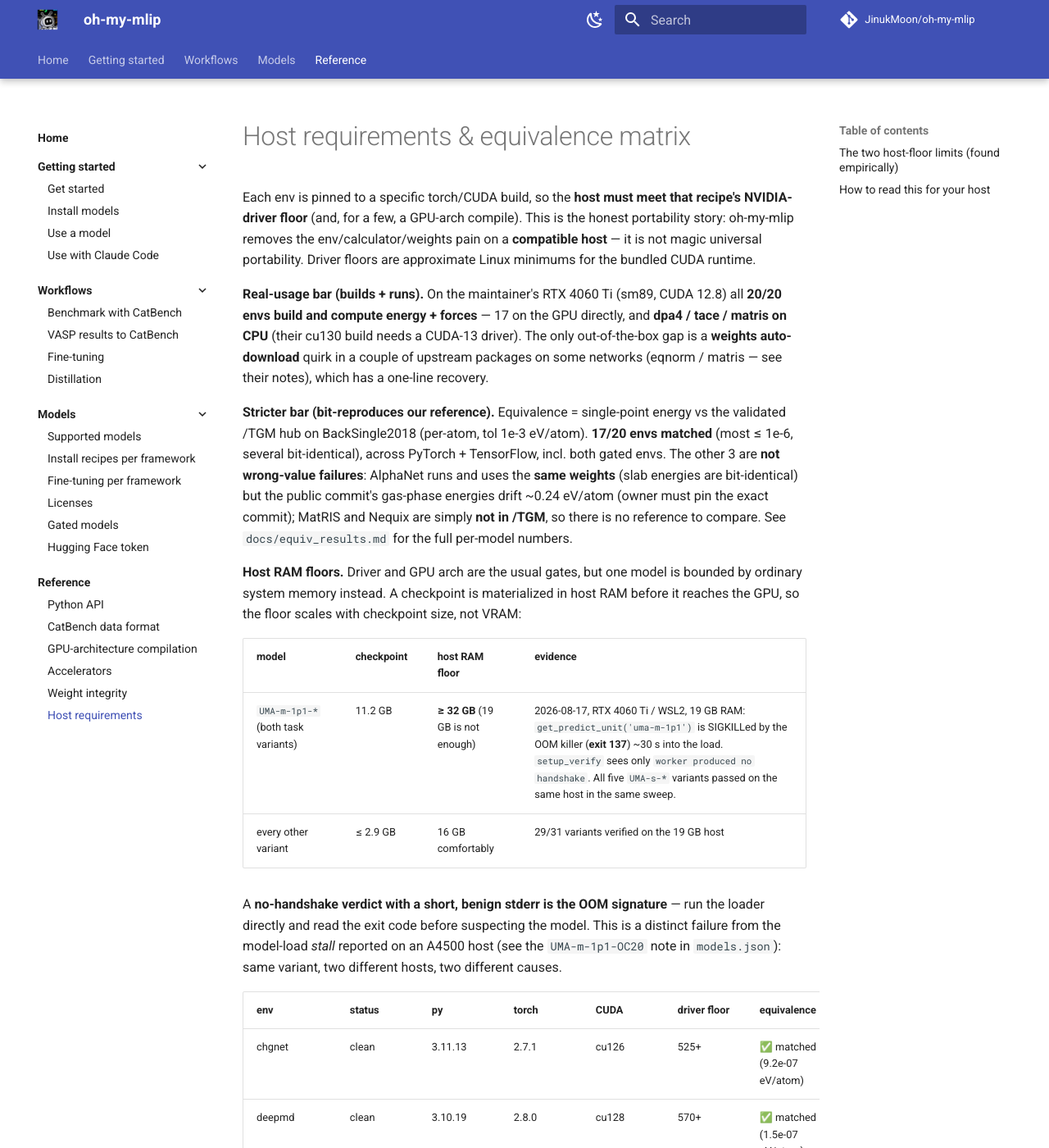
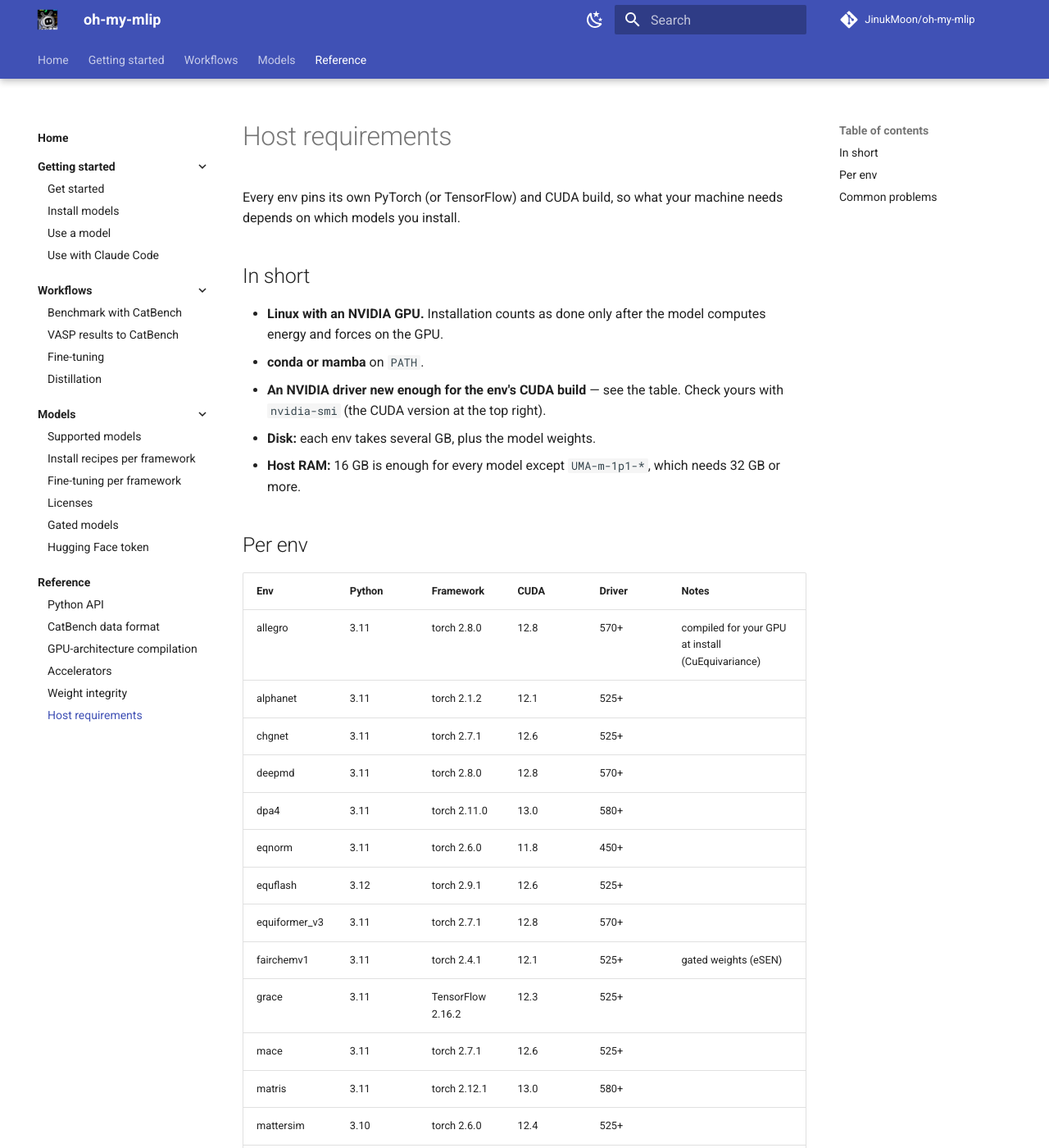
Before and after one commit to JinukMoon/oh-my-mlip, an MkDocs documentation site: the page built from docs/host_requirements.md, in a window 1280 px wide and 1400 px high. Shown: the whole window at 82% size. Built offline with MkDocs 1.6.1 and Material for MkDocs 9.7.7, drawn with Linux system fonts in a browser that asks for light colours; comment, search, counter and statistics services are not loaded; some of the changed text lies outside the part shown.

Commit message:
docs: lead with 'every MLIP in one place, run by your LLM'; fix stale pages
README and Home now open with both values and put Claude Code, then Codex,
then the terminal in the quick start. From a review of the published pages:
the plugin page lists all five commands and drops internal acceptance gates;
Host requirements is rewritten from the lock files without maintainer-host or
internal reference-hub framing; the relax example no longer uses a
placeholder as a command.

````diff
--- a/docs/claude_plugin.md
+++ b/docs/claude_plugin.md
@@ -1,95 +1,56 @@
-# oh-my-mlip Claude Code Plugin
+# Use with Claude Code
 
-The Claude Code plugin is the primary onboarding surface for `oh-my-mlip`. It
-provides three slash commands that drive the hub with zero human intervention:
+The Claude Code plugin lets you run oh-my-mlip by asking in plain language. It
+works from any directory.
 
-- `/oh-my-mlip:setup <model>` — install, compile (if needed), and verify on GPU
-- `/oh-my-mlip:run <model>` — single-point or relax (see `AGENTS.md §3A`)
-- `/oh-my-mlip:catbench` — full-roster catbench pipeline (see `AGENTS.md §3B`)
-
-All strategy and model facts stay in `AGENTS.md` and `models.json`; the plugin
-skills are thin pointers only.
-
----
-
-## Installation
-
-### From this repo as a marketplace (recommended)
-
-The repo itself is a self-serve Claude Code marketplace
-(`.claude-plugin/marketplace.json` at the repo root). In Claude Code, run:
+## Add the plugin
 
 ```
 /plugin marketplace add JinukMoon/oh-my-mlip
+```
+
+```
 /plugin install oh-my-mlip@oh-my-mlip
 ```
 
-No hosted registry is required — `marketplace add <owner>/<repo>` resolves the
-marketplace manifest straight from GitHub, and `install` then pulls the plugin
-defined by its `plugins[].source`.
+The repository is its own marketplace (`.claude-plugin/marketplace.json`), so no
+hosted registry is involved. To use a local clone instead, add its directory as
+the marketplace:
 
-### Local install
-
-Clone the repo and point Claude Code at the plugin directory:
-
-```bash
-git clone https://github.com/JinukMoon/oh-my-mlip.git ~/.oh-my-mlip
+```
+/plugin marketplace add ~/oh-my-mlip
 ```
 
-Then add the plugin path to your Claude Code settings:
+## What it adds
 
-```json
-{
-  "plugins": ["~/.oh-my-mlip/.claude-plugin"]
-}
+You rarely need to type these; Claude picks the right one from your request.
+
+| Command | What it does |
+|---|---|
+| `/oh-my-mlip:setup <model>` | install a model's env, compile it for your GPU if needed, and verify energy and forces on the GPU |
+| `/oh-my-mlip:run <model>` | single-point energy and forces, or a structure relaxation |
+| `/oh-my-mlip:catbench` | CatBench adsorption benchmark across models, including your own VASP data |
+| `/oh-my-mlip:finetune` | fine-tune a model on your data with its framework's own trainer |
+| `/oh-my-mlip:distill` | distill a model into an NN-MTP student for LAMMPS |
+
+The skills are thin: model facts live in `models.json` and the procedures in
+`AGENTS.md` and `recipes/`, so the plugin and a Codex session follow the same
+steps.
+
+## Check that it works
+
+Ask:
+
+```text
+Install MACE-MPA-0 and check it runs on my GPU.
 ```
 
-After either install method, `/oh-my-mlip:setup`, `/oh-my-mlip:run`, and
-`/oh-my-mlip:catbench` become available in your Claude Code session.
-
----
-
-## User validation (GPU host required)
-
-Run these acceptance checks on a machine with a CUDA-capable GPU. Both gates use
-`run_examples/single_point.py` as the oracle — success means the script prints
-energy and forces, and `nvidia-smi --query-compute-apps=pid` confirms a GPU PID
-is active.
-
-### Gate 1 — MACE-MPA-0 (validated recipe, no compilation required)
-
-```
-/oh-my-mlip:setup MACE-MPA-0
-```
-
-Expected outcome: `install.sh` builds the MACE env, `single_point.py MACE-MPA-0`
-prints energy + forces, GPU PID confirmed in nvidia-smi output. Zero human
-prompts from start to confirmed compute.
-
-This gate validates the plugin, the self-healing loop, and the bootstrap
-independently of any first-run GPU compilation.
-
-### Gate 2 — NequIP-OAM-L (arch-pinned, requires AOT .pt2 compile)
-
-```
-/oh-my-mlip:setup NequIP-OAM-L
-```
-
-Expected outcome: the loop downloads the checkpoint, runs
-`scripts/compile_nequip.sh` to produce a `.pt2` in
-`models/compiled/sm{86,89}/` (arch-matched to the host GPU), then
-`single_point.py NequIP-OAM-L` prints energy + forces on GPU. Zero human
-prompts.
-
-This is the headline gate: it proves the full compile-requiring path works
-end-to-end inside the self-healing loop.
-
----
+It is done when Claude reports energy and forces computed on your GPU.
 
 ## Notes
 
-- For gated models (e.g. UMA variants), the plugin surfaces the `license_url`
-  and points to `docs/hf_token.md`. It does not retry gated fetches automatically
-  (see `AGENTS.md §5`).
-- The MCP server (`python -m oh_my_mlip.mcp_server`) is an optional
-  structured-query surface and is NOT required to use the plugin.
+- **Gated models** (UMA, eSEN): Claude shows the license page to accept and
+  asks you to log in to Hugging Face yourself; it never asks you to paste a
+  token. See [Gated models](gated_models.md).
+- An optional MCP server (`python -m oh_my_mlip.mcp_server`) offers structured
+  registry queries; the plugin does not need it.
--- a/docs/host_requirements.md
+++ b/docs/host_requirements.md
@@ -1,80 +1,57 @@
-# Host requirements & equivalence matrix
+# Host requirements
 
-Each env is pinned to a specific torch/CUDA build, so the **host must meet that
-recipe's NVIDIA-driver floor** (and, for a few, a GPU-arch compile). This is the
-honest portability story: oh-my-mlip removes the env/calculator/weights pain on a
-**compatible host** — it is not magic universal portability. Driver floors are
-approximate Linux minimums for the bundled CUDA runtime.
+Every env pins its own PyTorch (or TensorFlow) and CUDA build, so what your
+machine needs depends on which models you install.
 
-**Real-usage bar (builds + runs).** On the maintainer's RTX 4060 Ti (sm89, CUDA
-12.8) all **20/20 envs build and compute energy + forces** — 17 on the GPU
-directly, and **dpa4 / tace / matris on CPU** (their cu130 build needs a CUDA-13
-driver). The only out-of-the-box gap is a **weights auto-download** quirk in a
-couple of upstream packages on some networks (eqnorm / matris — see their notes),
-which has a one-line recovery.
+## In short
 
-**Stricter bar (bit-reproduces our reference).** Equivalence = single-point energy
-vs the validated /TGM hub on BackSingle2018 (per-atom, tol 1e-3 eV/atom).
-**17/20 envs matched** (most ≤ 1e-6, several bit-identical), across PyTorch +
-TensorFlow, incl. both gated envs. The other 3 are **not wrong-value failures**:
-AlphaNet runs and uses the **same weights** (slab energies are bit-identical) but
-the public commit's gas-phase energies drift ~0.24 eV/atom (owner must pin the
-exact commit); MatRIS and Nequix are simply **not in /TGM**, so there is no
-reference to compare. See `docs/equiv_results.md` for the full per-model numbers.
+- **Linux with an NVIDIA GPU.** Installation counts as done only after the model
+  computes energy and forces on the GPU.
+- **conda or mamba** on `PATH`.
+- **An NVIDIA driver new enough for the env's CUDA build** — see the table. Check
+  yours with `nvidia-smi` (the CUDA version at the top right).
+- **Disk:** each env takes several GB, plus the model weights.
+- **Host RAM:** 16 GB is enough for every model except `UMA-m-1p1-*`, which needs
+  32 GB or more.
 
-**Host RAM floors.** Driver and GPU arch are the usual gates, but one model is
-bounded by ordinary system memory instead. A checkpoint is materialized in host
-RAM before it reaches the GPU, so the floor scales with checkpoint size, not
-VRAM:
+## Per env
 
-| model | checkpoint | host RAM floor | evidence |
-|---|---|---|---|
-| `UMA-m-1p1-*` (both task variants) | 11.2 GB | **≥ 32 GB** (19 GB is not enough) | 2026-08-17, RTX 4060 Ti / WSL2, 19 GB RAM: `get_predict_unit('uma-m-1p1')` is SIGKILLed by the OOM killer (**exit 137**) ~30 s into the load. `setup_verify` sees only `worker produced no handshake`. All five `UMA-s-*` variants passed on the same host in the same sweep. |
-| every other variant | ≤ 2.9 GB | 16 GB comfortably | 29/31 variants verified on the 19 GB host |
+| Env | Python | Framework | CUDA | Driver | Notes |
+|---|---|---|---|---|---|
+| allegro | 3.11 | torch 2.8.0 | 12.8 | 570+ | compiled for your GPU at install (CuEquivariance) |
+| alphanet | 3.11 | torch 2.1.2 | 12.1 | 525+ | |
+| chgnet | 3.11 | torch 2.7.1 | 12.6 | 525+ | |
+| deepmd | 3.11 | torch 2.8.0 | 12.8 | 570+ | |
+| dpa4 | 3.11 | torch 2.11.0 | 13.0 | 580+ | |
+| eqnorm | 3.11 | torch 2.6.0 | 11.8 | 450+ | |
+| equflash | 3.12 | torch 2.9.1 | 12.6 | 525+ | |
+| equiformer_v3 | 3.11 | torch 2.7.1 | 12.8 | 570+ | |
+| fairchemv1 | 3.11 | torch 2.4.1 | 12.1 | 525+ | gated weights (eSEN) |
+| grace | 3.11 | TensorFlow 2.16.2 | 12.3 | 525+ | |
+| mace | 3.11 | torch 2.7.1 | 12.6 | 525+ | |
+| matris | 3.11 | torch 2.12.1 | 13.0 | 580+ | |
+| mattersim | 3.10 | torch 2.6.0 | 12.4 | 525+ | |
+| nequip | 3.11 | torch 2.9.1 | 12.8 | 570+ | compiled for your GPU at install (OpenEquivariance) |
+| nequix | 3.11 | torch 2.10.0 | 12.6 | 525+ | |
+| orb | 3.11 | torch 2.7.1 | 12.6 | 525+ | |
+| pet | 3.11 | torch 2.9.1 | 12.8 | 570+ | 2.8 GB checkpoint |
+| sevennet | 3.11 | torch 2.7.1 | 12.6 | 525+ | OpenEquivariance kernels built at install |
+| tace | 3.11 | torch 2.11.0 | 13.0 | 580+ | |
+| uma | 3.11 | torch 2.8.0 | 12.8 | 570+ | gated weights; `UMA-m-1p1-*` needs 32 GB+ host RAM |
 
-A **no-handshake verdict with a short, benign stderr is the OOM signature** — run
-the loader directly and read the exit code before suspecting the model. This is a
-distinct failure from the model-load *stall* reported on an A4500 host (see the
-`UMA-m-1p1-OC20` note in `models.json`): same variant, two different hosts, two
-different causes.
+Versions come from the lock files in `envs/locks/`; driver floors are the
+approximate Linux minimums for each CUDA build.
 
-| env | status | py | torch | CUDA | driver floor | equivalence | host requirement / note |
-|---|---|---|---|---|---|---|---|
-| chgnet | clean | 3.11.13 | 2.7.1 | cu126 | 525+ | ✅ matched (9.2e-07 eV/atom) | — |
-| deepmd | clean | 3.10.19 | 2.8.0 | cu128 | 570+ | ✅ matched (1.5e-07 eV/atom) | needs pip `mpich` |
-| dpa4 | candidate | 3.11.15 | 2.11.0 | cu130 | 580+ (CUDA 13) | ✅ matched (CPU) (2.2e-07 eV/atom) | needs CUDA-13 driver for GPU; ran CPU on CUDA-12 box; pip `mpich` |
-| eqnorm | clean | 3.11.13 | 2.6.0 | cu118 | 450+ | ✅ matched (0.0 (all bit-identical)) | runs on GPU; pkg auto-dl can 202-block on some nets → install.sh auto-prestages the weight (scripts/prestage_eqnorm_weights.py) |
-| equiformer_v3 | candidate | 3.11.15 | 2.7.1 | cu128 | 570+ | ✅ matched (0.0 (all bit-identical)) | vendored-fairchem editable build; owner-pin sha pending |
-| fairchemv1 | clean | 3.11.13 | 2.4.1 | cu121 | 525+ | ✅ matched (0.0 (all bit-identical)) | gated weights (HF token) |
-| grace | clean | 3.11.11 | (TF) | — | — | ✅ matched (machine precision (TensorFlow)) | TF-only; no GPU driver floor for inference |
-| mace | clean | 3.11.13 | 2.7.1 | cu126 | 525+ | ✅ matched (machine precision (float64)) | — |
-| mattersim | clean | 3.10.16 | 2.6.0 | cu124 | 525+ | ✅ matched (0.0 (all bit-identical)) | — |
-| orb | clean | 3.11.13 | 2.7.1 | cu126 | 525+ | ✅ matched (7.5e-05 eV/atom (float32-high)) | — |
-| pet | clean | 3.11.14 | 2.9.1 | cu128 | 570+ | ✅ matched (9.2e-07 eV/atom) | 2.8GB model |
-| sevennet | clean | 3.11.13 | 2.7.1 | cu126 | 525+ | ✅ matched (9.2e-07 eV/atom) | — |
-| tace | candidate | 3.11.15 | 2.11.0 | cu130 | 580+ (CUDA 13) | ✅ matched (CPU) (1.9e-06 eV/atom) | C/CUDA ext compiles; needs CUDA-13 driver for GPU |
-| uma | clean | 3.11.13 | 2.8.0 | cu128 | 570+ | ✅ matched (1.6e-07 eV/atom) | gated weights (HF token); UMA proven via HF_TOKEN_PATH. **`uma-m-1p1` needs ≥32 GB host RAM** (OOM-killed at 19 GB — see the RAM table above); the five `uma-s` variants have no such floor |
-| allegro | candidate | 3.11.13 | 2.8.0 | cu128 | 570+ | ✅ matched (2.9e-07 eV/atom via AOT .pt2) | needs cueq-ops kernels + a per-arch .pt2 (nequip-compile on the user GPU) |
-| alphanet | candidate | 3.11.13 | 2.1.2 | cu121 | 525+ | ⚠ version drift (public HEAD ≠ /TGM) | owner must pin the exact commit (gas energies drift 0.24 eV/atom) |
-| equflash | candidate | 3.12.13 | 2.9.1 | cu126 | 525+ | ✅ matched (9.8e-07 eV/atom, multi-pass) | needs a 2-pass install (fairchem --no-deps) + nvalchemi-toolkit-ops; install.sh multi-pass pending |
-| matris | candidate | 3.11.15 | 2.12.1 | cu130 | 580+ (CUDA 13) | not in /TGM (no ref) | builds+runs (CPU here; GPU needs CUDA-13 driver); install.sh auto-prestages the weight (scripts/prestage_matris_weights.py) |
-| nequip | candidate | 3.11.13 | 2.9.1 | cu128 | 570+ | ✅ matched (3.8e-07 eV/atom via AOT .pt2) | oeq JIT needs ninja + nvrtc.h on CPATH; + a per-arch .pt2 (nequip-compile) |
-| nequix | candidate | 3.10.20 | 2.10.0 | cu126 | 525+ | ✅ builds+imports (no ref) | needs ninja + nvrtc.h on CPATH; extjax(JAX) accel build still fails (optional); not in /TGM |
+## Common problems
 
-## The two host-floor limits (found empirically)
-
-1. **`torch +cu130` needs a CUDA-13-class driver** (≈ 580+). On a CUDA-12.8 box
-   (driver 576) `torch.cuda.is_available()` is False → those envs (**dpa4, tace,
-   matris**) run **CPU-only**. CPU still reproduces /TGM (float64), just slower.
-2. **`openequivariance` needs torch ≥ 2.10** for its precompiled extension, else it
-   JIT-compiles against nvcc — which can fail. Affects **nequip** (won't load) and
-   **nequix** (wheel build fails). Allegro avoids it (uses cuequivariance) but still
-   needs an AOT-compiled `.pt2`.
-
-## How to read this for your host
-- Check your driver: `nvidia-smi` (top-right CUDA version) vs the **driver floor** column.
-- A `clean` row with a met floor → `install.sh <env>` then run; weights fetch on first use.
-- A `cu130` row on a CUDA-12 host → works on **CPU** (set `device='cpu'`), or upgrade the driver.
-- Gated rows (fairchemv1/eSEN, uma) → set up an HF token (see `docs/hf_token.md`).
-- `⏳`/`❌`/`⚠` rows → see the per-env `# candidate-reason:` in `envs/<env>.yml` and
-  `docs/equiv_results.md` for the exact blocker and the path to resolve it.
+- **Driver too old for a CUDA 13.0 env** (dpa4, matris, tace):
+  `torch.cuda.is_available()` is `False`. Upgrade the driver, or run those models
+  on the CPU (slower).
+- **A different GPU than the one you installed on:** NequIP and Allegro load a
+  model compiled for a specific GPU architecture. See
+  [GPU-architecture compilation](arch_first_run_compile.md).
+- **Loading `UMA-m-1p1-*` dies with no error message:** the checkpoint (11.2 GB)
+  is loaded into host RAM first, and the kernel's out-of-memory killer ends the
+  process (exit code 137). Use a machine with 32 GB or more, or a `UMA-s-*` model.
+- **Gated models** (UMA, eSEN) need your own Hugging Face login — see
+  [Hugging Face token](hf_token.md).
````
Also changed, not shown: README.md (+25 -13 lines), docs/howto/use-a-model.md (+4 -1 lines), docs/index.md (+4 -3 lines).
